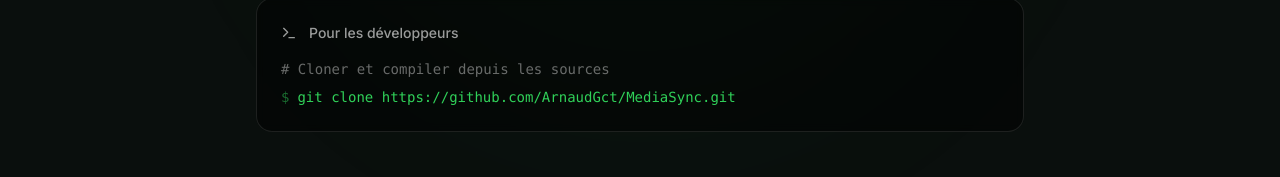
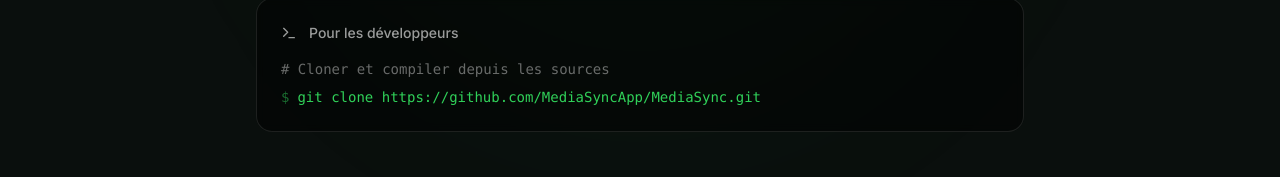
Before and after one commit to MediaSyncApp/MediaSyncWebsite, a Next.js app: page / in a window 1280 px wide. Shown: the part 3983-4160 px from the top of the page. Built offline with nearby package versions, Linux system fonts and the light colour scheme.

Commit message:
Mise à jour des liens GitHub pour pointer vers le nouveau dépôt MediaSyncApp

```diff
--- a/src/components/Footer.tsx
+++ b/src/components/Footer.tsx
@@ -28,7 +28,7 @@ export function Footer() {
           </a>
           <div className="w-px h-4 bg-white/10" />
           <a
-            href="https://github.com/ArnaudGct/MediaSync"
+            href="https://github.com/MediaSyncApp/MediaSync"
             target="_blank"
             rel="noopener noreferrer"
             className="hover:text-white transition-colors"
--- a/src/components/Hero.tsx
+++ b/src/components/Hero.tsx
@@ -50,7 +50,7 @@ export function Hero() {
         className="flex flex-col sm:flex-row gap-4 w-full sm:w-auto"
       >
         <a
-          href="https://github.com/ArnaudGct/MediaSync/releases"
+          href="https://github.com/MediaSyncApp/MediaSync/releases"
           target="_blank"
           rel="noopener noreferrer"
           className="px-8 py-4 rounded-xl bg-primary text-black font-bold transition-all duration-300 flex items-center justify-center gap-2 hover:bg-[#3BE36B] hover:shadow-[0_0_20px_rgba(48,209,89,0.4)]"
@@ -59,7 +59,7 @@ export function Hero() {
           Télécharger pour macOS
         </a>
         <a
-          href="https://github.com/ArnaudGct/MediaSync"
+          href="https://github.com/MediaSyncApp/MediaSync"
           target="_blank"
           rel="noopener noreferrer"
           className="px-8 py-4 rounded-xl bg-white/5 border border-white/10 transition-all duration-300 flex items-center justify-center gap-2 hover:bg-white/10 hover:border-white/20 backdrop-blur-sm"
--- a/src/components/InstallationSteps.tsx
+++ b/src/components/InstallationSteps.tsx
@@ -102,7 +102,7 @@ export function InstallationSteps() {
               <div className="flex items-center gap-2 text-primary">
                 <span className="select-none opacity-50">$</span>
                 <span>
-                  git clone https://github.com/ArnaudGct/MediaSync.git
+                  git clone https://github.com/MediaSyncApp/MediaSync.git
                 </span>
               </div>
             </div>
--- a/src/components/Navbar.tsx
+++ b/src/components/Navbar.tsx
@@ -26,7 +26,7 @@ export function Navbar() {
             Soutenir
           </a>
           <a
-            href="https://github.com/ArnaudGct/MediaSync"
+            href="https://github.com/MediaSyncApp/MediaSync"
             target="_blank"
             rel="noopener noreferrer"
             className="text-secondary hover:text-white transition-colors p-2 hover:bg-white/5 rounded-lg"
```
